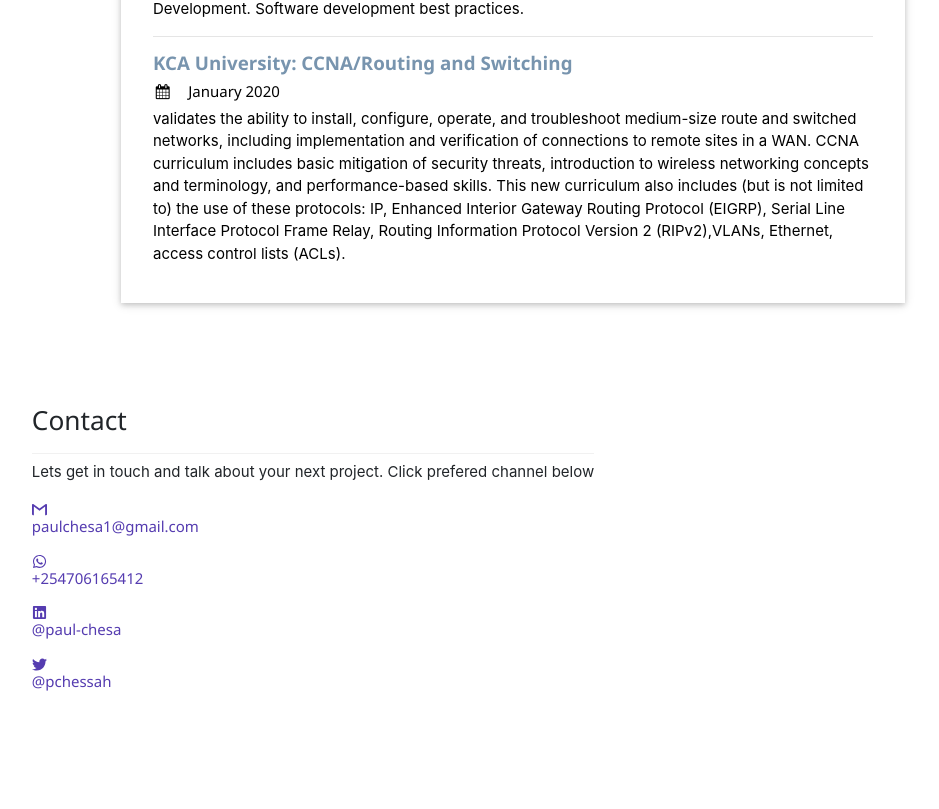
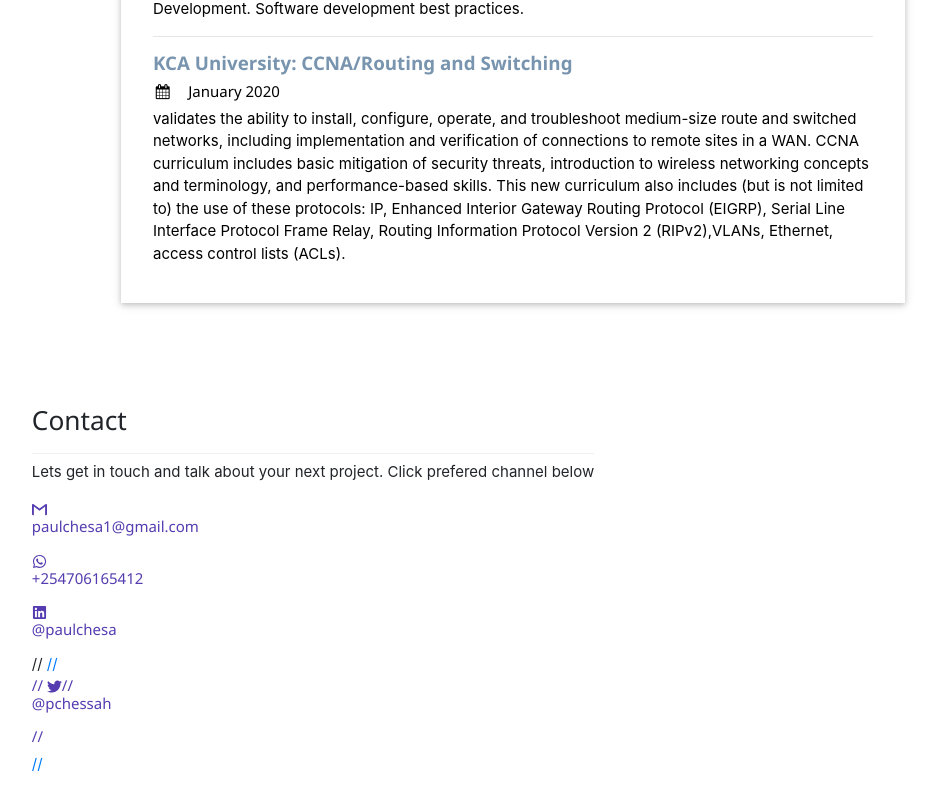
Before and after one commit to pchessah/personal-website, a React (Create React App) app: page / in a window 1280 px wide. Shown: the part 3879-4688 px from the top of the page, without its empty margins (327-1266 px from the left). Before the commit the page ends 4646 px from the top, so only its background shows below. Built offline with nearby package versions, Linux system fonts and the light colour scheme.

Commit message:
Update LinkedIn link

```diff
--- a/src/ContactForm.jsx
+++ b/src/ContactForm.jsx
@@ -39,18 +39,18 @@ function ContactForm(props) {
         </h6>
 
       </a>
-      <a href="https://www.linkedin.com/in/paul-chesa/">
+      <a href="https://www.linkedin.com/in/paulchesa/">
         <h6>
           <FaLinkedin />
-          <p> @paul-chesa</p>
+          <p> @paulchesa</p>
         </h6>
       </a>
-      <a href="https://twitter.com/pchessah">
-        <h6>
-          <FaTwitter />
-          <p> @pchessah</p>
-        </h6>
-      </a>
+//       <a href="https://twitter.com/pchessah">
+//         <h6>
+//           <FaTwitter />
+//           <p> @pchessah</p>
+//         </h6>
+//       </a>
       <br />
       {/* <form onSubmit={handleSubmit}>
         <input
```
